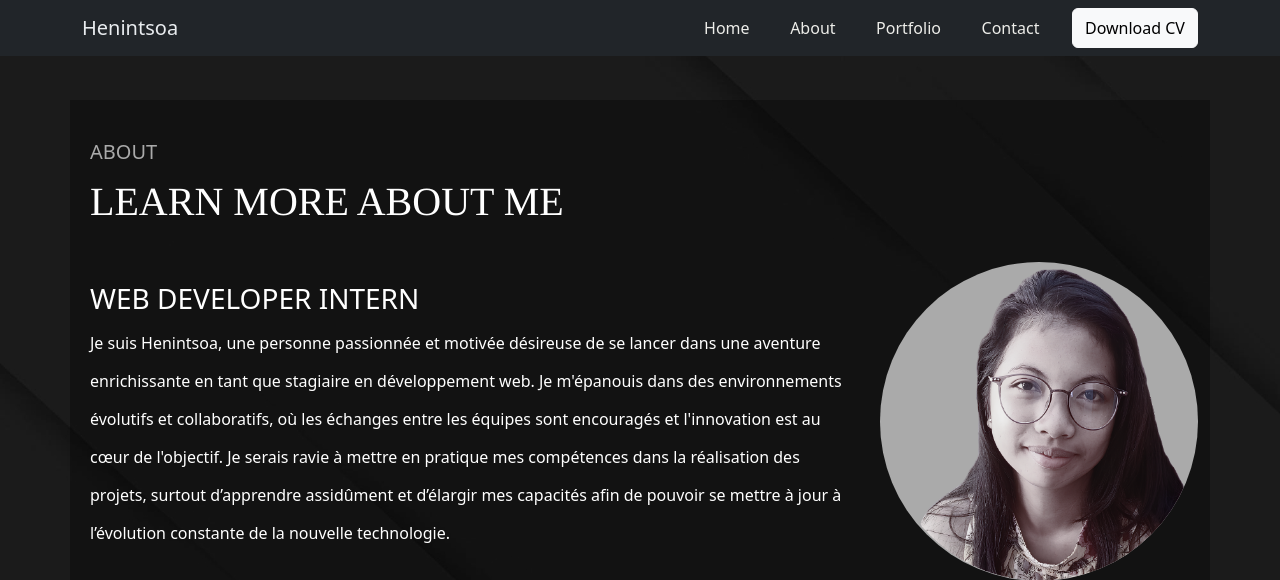
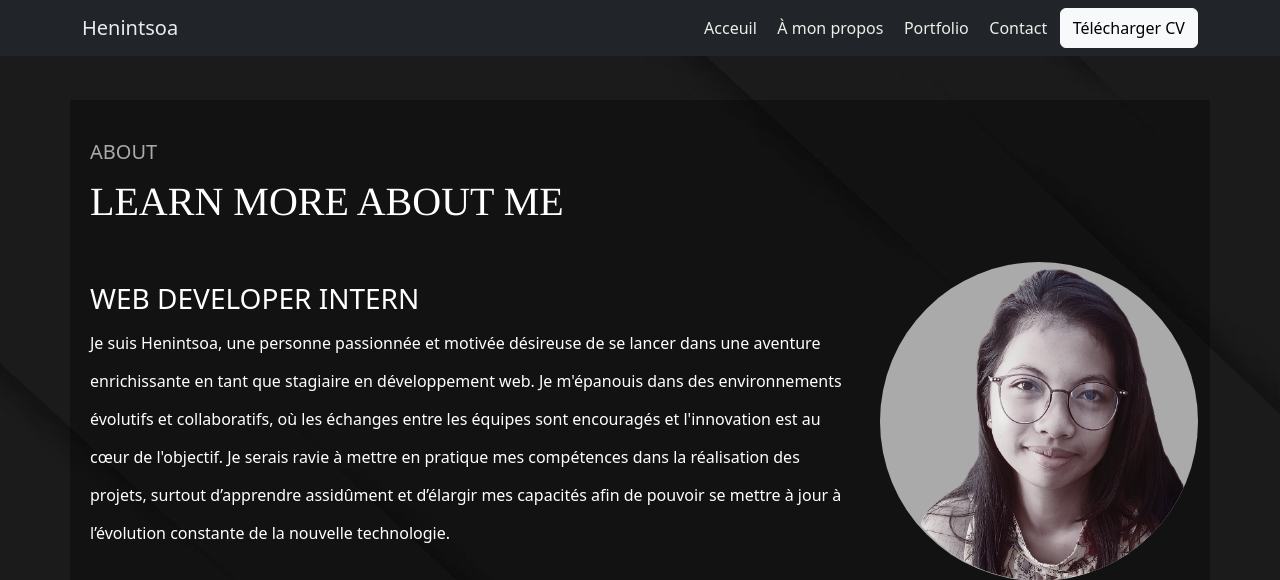
Before and after one commit to RHenintsoa/Portfolio-Henintsoa, a PHP site: page /about.php in a window 1280 px wide. Shown: the top 580 px of the page. Run offline with PHP 8.4, Linux system fonts and the light colour scheme.

Commit message:
menu in french

```diff
--- a/header.php
+++ b/header.php
@@ -22,11 +22,11 @@
 			  </button>
 			  <div class="collapse navbar-collapse menu" id="list-menu">
 				<div class="navbar-nav">
-					<a href="index.html" class="nav-link"> Home </a>
-					<a href="about.php" class="nav-link" > About </a>
+					<a href="index.php" class="nav-link"> Acceuil </a>
+					<a href="about.php" class="nav-link" > À mon propos </a>
 					<a href="portfolio.php" class="nav-link"> Portfolio </a>
 					<a href="contact.php" class="nav-link"> Contact </a>
-					<button  class="btn btn-light" id="openModalBtn">Download CV</button>
+					<button  class="btn btn-light" id="openModalBtn">Télécharger CV</button>
 					<div id="myModal" class="modal">
 						<div class="modal-dialog modal-sm">
 							<div class="modal-content">
```
